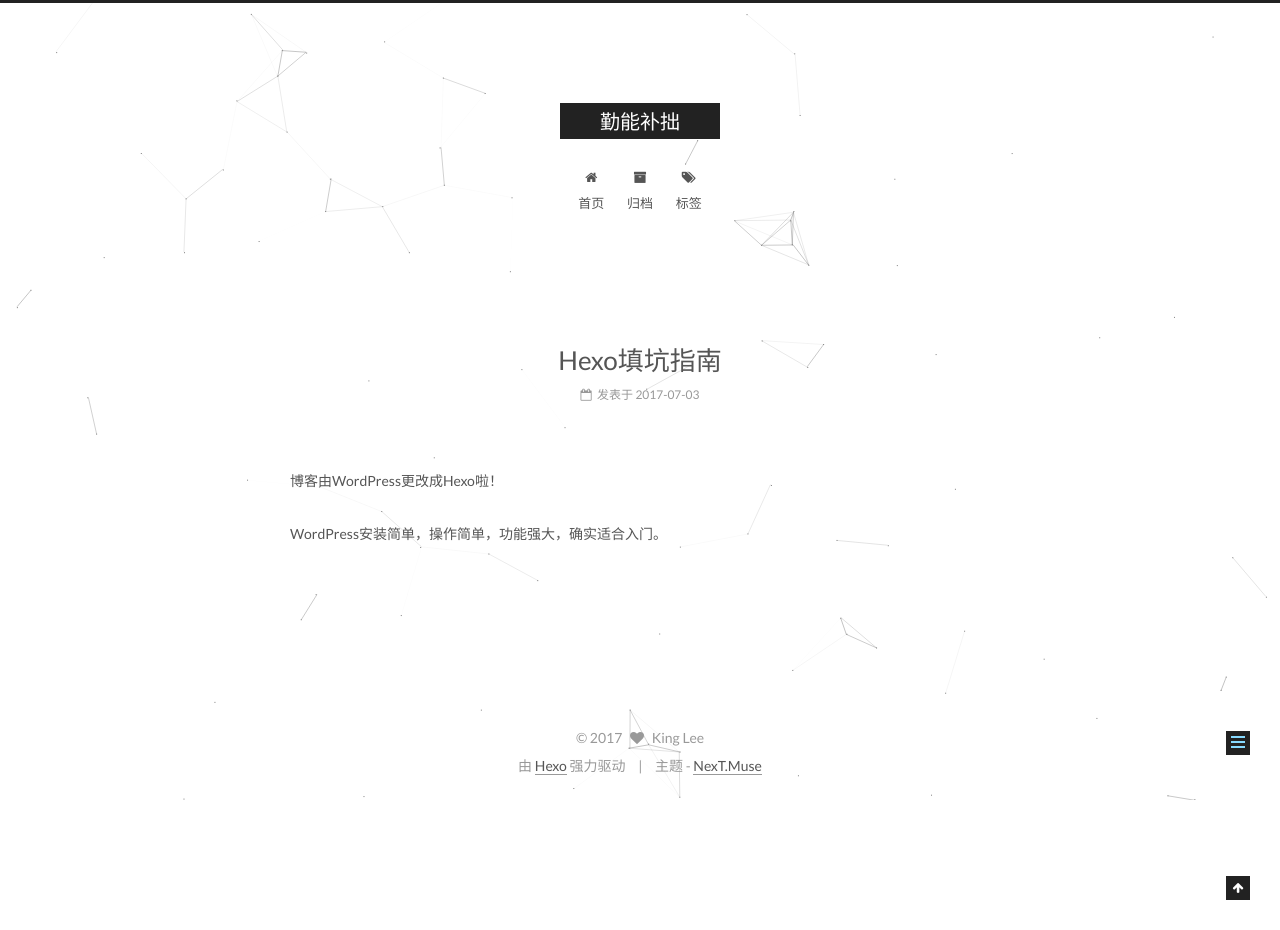
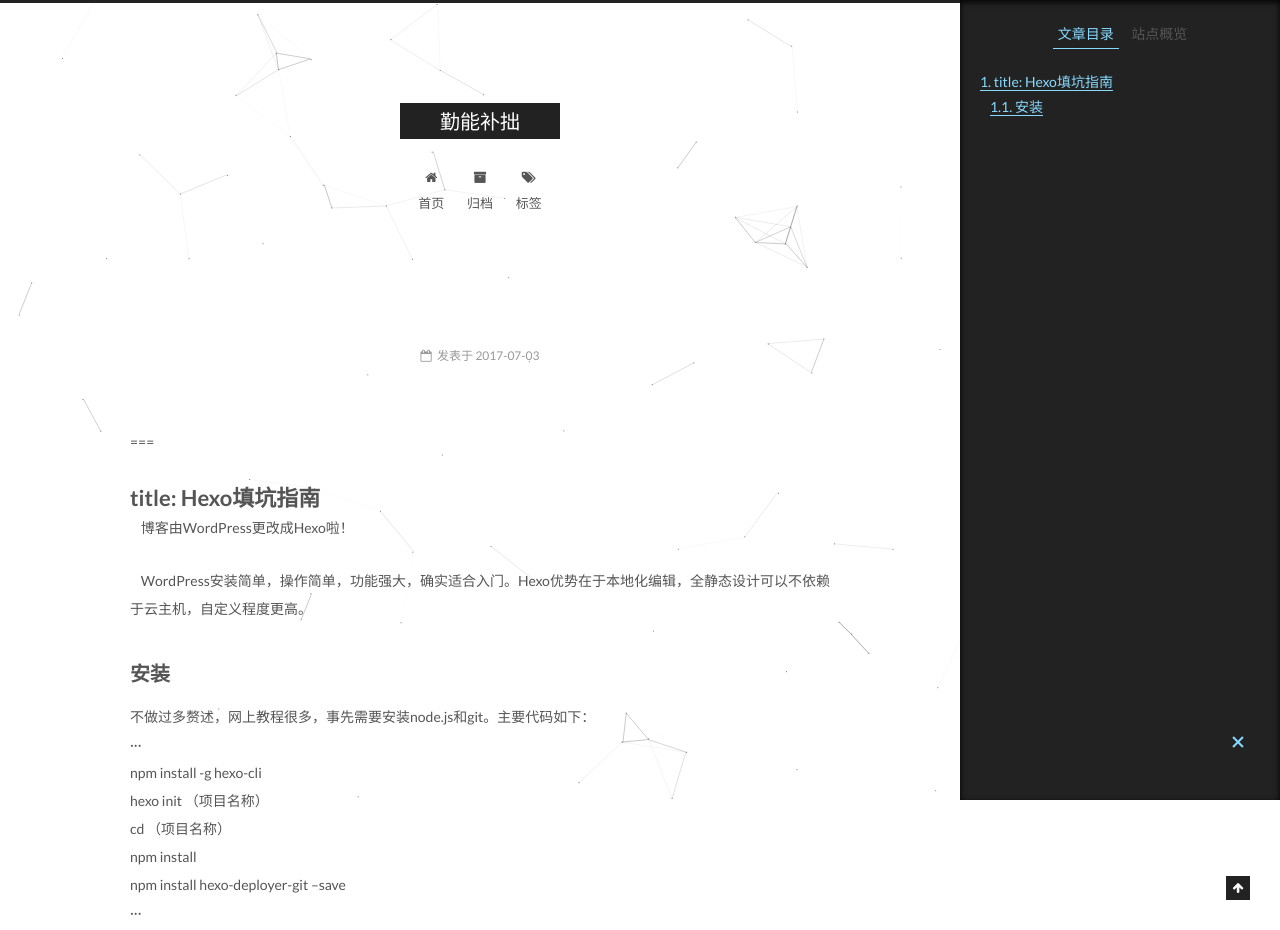
Before and after one commit to Diliya/hexoblog, a plain HTML site: page 2017/07/03/hello-world/index.html in a window 1280 px wide. Shown: the top 930 px of the page. Before the commit the page ends 800 px from the top, so only its background shows below. Drawn offline with Linux system fonts and the light colour scheme.

Commit message:
Site updated: 2017-07-03 18:44:44

```diff
--- a/2017/07/03/hello-world/index.html
+++ b/2017/07/03/hello-world/index.html
@@ -93,16 +93,16 @@
 
 
 
-<meta name="description" content="博客由WordPress更改成Hexo啦！ WordPress安装简单，操作简单，功能强大，确实适合入门。">
+<meta name="description" content="=== title: Hexo填坑指南&amp;#160;&amp;#160;&amp;#160;&amp;#160;博客由WordPress更改成Hexo啦！ &amp;#160;&amp;#160;&amp;#160;&amp;#160;WordPress安装简单，操作简单，功能强大，确实适合入门。Hexo优势在于本地化编辑，全静态设计可以不依赖于云主机，自定义程度更高。 安装不做过多赘述，网上教程很多，事先需要安装node.js和git。主要代码如下：·">
 <meta property="og:type" content="article">
-<meta property="og:title" content="Hexo填坑指南">
+<meta property="og:title" content="勤能补拙">
 <meta property="og:url" content="http://yoursite.com/2017/07/03/hello-world/index.html">
 <meta property="og:site_name" content="勤能补拙">
-<meta property="og:description" content="博客由WordPress更改成Hexo啦！ WordPress安装简单，操作简单，功能强大，确实适合入门。">
-<meta property="og:updated_time" content="2017-07-03T08:55:37.266Z">
+<meta property="og:description" content="=== title: Hexo填坑指南&amp;#160;&amp;#160;&amp;#160;&amp;#160;博客由WordPress更改成Hexo啦！ &amp;#160;&amp;#160;&amp;#160;&amp;#160;WordPress安装简单，操作简单，功能强大，确实适合入门。Hexo优势在于本地化编辑，全静态设计可以不依赖于云主机，自定义程度更高。 安装不做过多赘述，网上教程很多，事先需要安装node.js和git。主要代码如下：·">
+<meta property="og:updated_time" content="2017-07-03T10:44:29.669Z">
 <meta name="twitter:card" content="summary">
-<meta name="twitter:title" content="Hexo填坑指南">
-<meta name="twitter:description" content="博客由WordPress更改成Hexo啦！ WordPress安装简单，操作简单，功能强大，确实适合入门。">
+<meta name="twitter:title" content="勤能补拙">
+<meta name="twitter:description" content="=== title: Hexo填坑指南&amp;#160;&amp;#160;&amp;#160;&amp;#160;博客由WordPress更改成Hexo啦！ &amp;#160;&amp;#160;&amp;#160;&amp;#160;WordPress安装简单，操作简单，功能强大，确实适合入门。Hexo优势在于本地化编辑，全静态设计可以不依赖于云主机，自定义程度更高。 安装不做过多赘述，网上教程很多，事先需要安装node.js和git。主要代码如下：·">
 
 
 
@@ -136,7 +136,7 @@
 
 
 
-  <title>Hexo填坑指南 | 勤能补拙</title>
+  <title> | 勤能补拙</title>
 
 
 
@@ -272,7 +272,7 @@
 
 
 
-          <h1 class="post-title" itemprop="name headline">Hexo填坑指南</h1>
+          <h1 class="post-title" itemprop="name headline"></h1>
 
 
         <div class="post-meta">
@@ -319,8 +319,10 @@
 
 
 
-        <p>博客由WordPress更改成Hexo啦！</p>
-<p>WordPress安装简单，操作简单，功能强大，确实适合入门。</p>
+        <p>===</p>
+<h1 id="title-Hexo填坑指南"><a href="#title-Hexo填坑指南" class="headerlink" title="title: Hexo填坑指南"></a>title: Hexo填坑指南</h1><p>&#160;&#160;&#160;&#160;博客由WordPress更改成Hexo啦！</p>
+<p>&#160;&#160;&#160;&#160;WordPress安装简单，操作简单，功能强大，确实适合入门。Hexo优势在于本地化编辑，全静态设计可以不依赖于云主机，自定义程度更高。</p>
+<h2 id="安装"><a href="#安装" class="headerlink" title="安装"></a>安装</h2><p>不做过多赘述，网上教程很多，事先需要安装node.js和git。主要代码如下：<br>···<br>npm install -g hexo-cli<br>hexo init （项目名称）<br>cd （项目名称）<br>npm install<br>npm install hexo-deployer-git –save<br>···</p>
 
 
     </div>
@@ -396,8 +398,17 @@
 
 
 
+        <ul class="sidebar-nav motion-element">
+          <li class="sidebar-nav-toc sidebar-nav-active" data-target="post-toc-wrap" >
+            文章目录
+          </li>
+          <li class="sidebar-nav-overview" data-target="site-overview">
+            站点概览
+          </li>
+        </ul>
 
-      <section class="site-overview sidebar-panel sidebar-panel-active">
+
+      <section class="site-overview sidebar-panel">
         <div class="site-author motion-element" itemprop="author" itemscope itemtype="http://schema.org/Person">
           <img class="site-author-image" itemprop="image"
                src="/images/avatar.gif"
@@ -441,6 +452,22 @@
 
       </section>
 
+
+      <!--noindex-->
+        <section class="post-toc-wrap motion-element sidebar-panel sidebar-panel-active">
+          <div class="post-toc">
+
+
+
+
+
+
+              <div class="post-toc-content"><ol class="nav"><li class="nav-item nav-level-1"><a class="nav-link" href="#title-Hexo填坑指南"><span class="nav-number">1.</span> <span class="nav-text">title: Hexo填坑指南</span></a><ol class="nav-child"><li class="nav-item nav-level-2"><a class="nav-link" href="#安装"><span class="nav-number">1.1.</span> <span class="nav-text">安装</span></a></li></ol></li></ol></div>
+
+
+          </div>
+        </section>
+      <!--/noindex-->
 
 
 
--- a/css/main.css
+++ b/css/main.css
@@ -1677,7 +1677,7 @@
   width: 4px;
   height: 4px;
   border-radius: 50%;
-  background: #f763ff;
+  background: #2d9e94;
 }
 .links-of-blogroll {
   font-size: 13px;
```
Also changed, not shown: archives/2017/07/index.html (+1 -1 lines), archives/2017/index.html (+1 -1 lines), archives/index.html (+1 -1 lines), index.html (+5 -3 lines).
